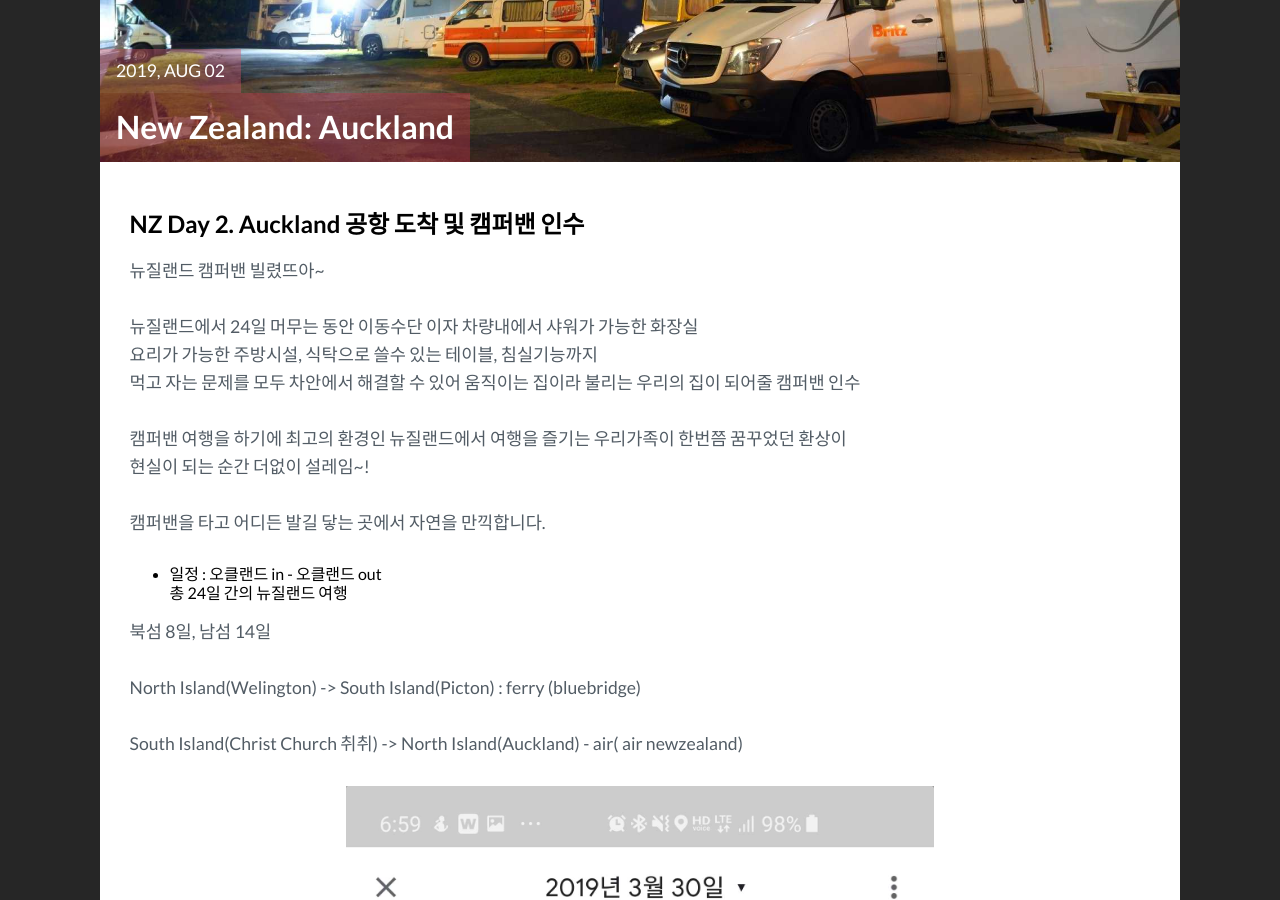
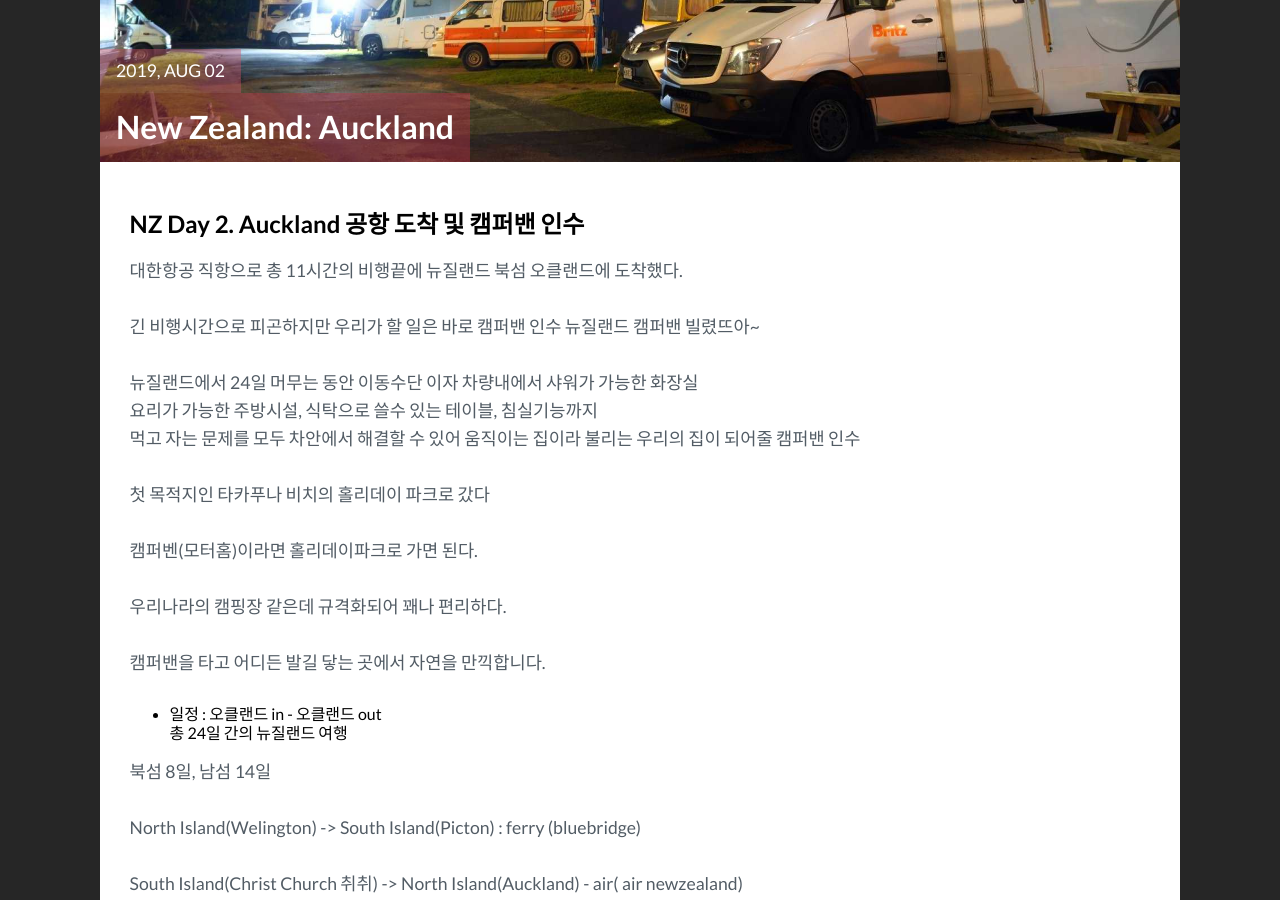
Before and after one commit to Atom-oh/blog, a Jekyll site: the page built from _posts/2019-08-02-newzealand-auckland.md, in a window 1280 px wide and 900 px high, scrolled down 771 px. Built offline with Jekyll 4.4.1, drawn with Linux system fonts in a browser that asks for light colours; comment, search, counter and statistics services are not loaded.

Commit message:
post 2nd day

```diff
--- a/_posts/2019-08-02-newzealand-auckland.md
+++ b/_posts/2019-08-02-newzealand-auckland.md
@@ -8,14 +8,20 @@ tag: [Travel, NewZealand, Moeraki]
 
 ## NZ Day 2. Auckland 공항 도착 및 캠퍼밴 인수
 
+대한항공 직항으로 총 11시간의 비행끝에 뉴질랜드 북섬 오클랜드에 도착했다.
+
+긴 비행시간으로 피곤하지만 우리가 할 일은 바로 캠퍼밴 인수
 뉴질랜드 캠퍼밴 빌렸뜨아~
 
 뉴질랜드에서 24일 머무는 동안 이동수단 이자 차량내에서 샤워가 가능한 화장실
 요리가 가능한 주방시설, 식탁으로 쓸수 있는 테이블, 침실기능까지
 먹고 자는 문제를 모두 차안에서 해결할 수 있어 움직이는 집이라 불리는 우리의 집이 되어줄 캠퍼밴 인수
 
-캠퍼밴 여행을 하기에 최고의 환경인 뉴질랜드에서 여행을 즐기는 우리가족이 한번쯤 꿈꾸었던 환상이
-현실이 되는 순간 더없이 설레임~!
+첫 목적지인 타카푸나 비치의 홀리데이 파크로 갔다
+
+캠퍼벤(모터홈)이라면 홀리데이파크로 가면 된다.
+
+우리나라의 캠핑장 같은데 규격화되어 꽤나 편리하다.
 
 캠퍼밴을 타고 어디든 발길 닿는 곳에서 자연을 만끽합니다.
 
@@ -31,3 +37,13 @@ South Island(Christ Church 취취) -> North Island(Auckland) - air( air newzeala
 ![map]({{ "/assets/images/2019-08-02-newzealand-auckland/Screenshot_20190911-185947_Maps.jpg" | relative_url }}){: width="60%"}
 ![]({{ "/assets/images/2019-08-02-newzealand-auckland/1562825494769.jpg" | relative_url }})
 ![]({{ "/assets/images/2019-08-02-newzealand-auckland/1562825496684.jpg" | relative_url }})
+![]({{ "/assets/images/2019-08-02-newzealand-auckland/1562896440646.jpg" | relative_url }})
+![]({{ "/assets/images/2019-08-02-newzealand-auckland/1562896438665.jpg" | relative_url }})
+![]({{ "/assets/images/2019-08-02-newzealand-auckland/1562896454089.jpg" | relative_url }})
+![]({{ "/assets/images/2019-08-02-newzealand-auckland/1562896450757.jpg" | relative_url }})
+![]({{ "/assets/images/2019-08-02-newzealand-auckland/1562896449223.jpg" | relative_url }})
+![]({{ "/assets/images/2019-08-02-newzealand-auckland/1562896447779.jpg" | relative_url }})
+![]({{ "/assets/images/2019-08-02-newzealand-auckland/1562896446337.jpg" | relative_url }})
+![]({{ "/assets/images/2019-08-02-newzealand-auckland/1562896444904.jpg" | relative_url }})
+![]({{ "/assets/images/2019-08-02-newzealand-auckland/1562896443492.jpg" | relative_url }})
+![]({{ "/assets/images/2019-08-02-newzealand-auckland/1562896442135.jpg" | relative_url }})
```
Also changed, not shown: _posts/2019-08-01-newzealand-start.md (+1 -1 lines), assets/images/2019-08-02-newzealand-auckland/1562896438665.jpg (added), assets/images/2019-08-02-newzealand-auckland/1562896440646.jpg (added), assets/images/2019-08-02-newzealand-auckland/1562896442135.jpg (added), assets/images/2019-08-02-newzealand-auckland/1562896443492.jpg (added), assets/images/2019-08-02-newzealand-auckland/1562896444904.jpg (added), assets/images/2019-08-02-newzealand-auckland/1562896446337.jpg (added), assets/images/2019-08-02-newzealand-auckland/1562896447779.jpg (added), assets/images/2019-08-02-newzealand-auckland/1562896449223.jpg (added), assets/images/2019-08-02-newzealand-auckland/1562896450757.jpg (added), assets/images/2019-08-02-newzealand-auckland/1562896454089.jpg (added).
